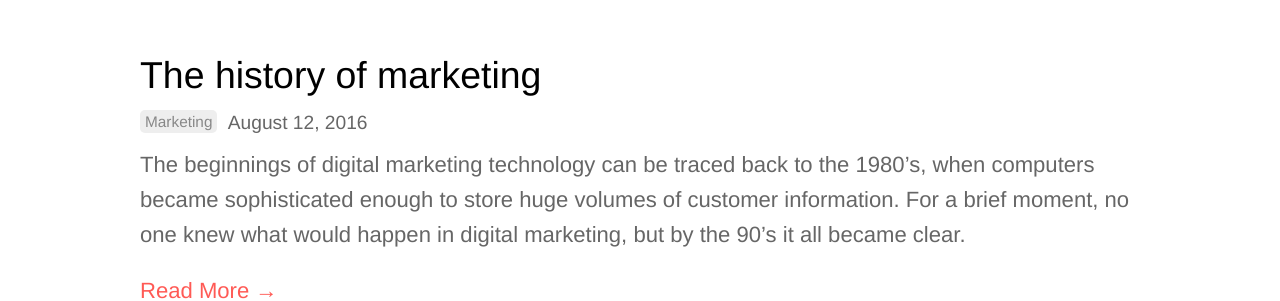
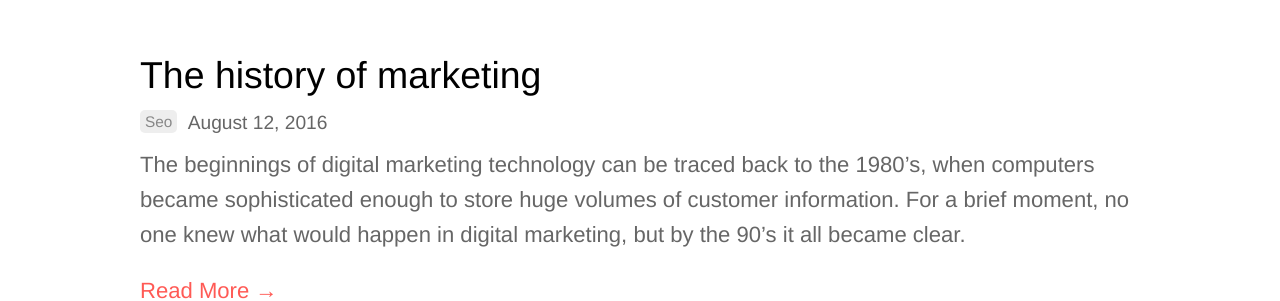
Before and after one commit to seoanalytics/seoanalytics.github.io, a Jekyll site: the page built from blog/index.html, in a window 1280 px wide and 900 px high, scrolled down 394 px. Shown: the part 147-448 px from the top of the window. Built offline with Jekyll 4.4.1, drawn with Linux system fonts in a browser that asks for light colours; the list of posts is cut into pages by our own code.

Commit message:
Updated '_posts/2016-08-12-the-history-of-marketing.md' via CloudCannon

```diff
--- a/_posts/2016-08-12-the-history-of-marketing.md
+++ b/_posts/2016-08-12-the-history-of-marketing.md
@@ -1,7 +1,7 @@
 ---
 title: The history of marketing
 categories:
-  - marketing
+  - SEO
 author_staff_member: james
 show_comments: true
 ---
@@ -18,9 +18,7 @@ The history of marketing is to a large extent a product of Internet's history as
 
 The study of the history of marketing as an academic field emerged only recently. Controversies and disputes abound in the field. The publication in 1976 of the book The History of Marketing Thought, by Robert Bartels marks a turning-point in marketing thought. Since then, academics specializing in marketing decided to imitate economics, distinguishing theory and practice. Two different fields of study emerged:
 
-the history of marketing thought, giving theoretical accounts
-marketing history, focusing on the history of marketing practice
-This division parallels the distinction between the history of economic thought and economic history.
+the history of marketing thought, giving theoretical accountsmarketing history, focusing on the history of marketing practiceThis division parallels the distinction between the history of economic thought and economic history.
 
 ![Clock](https://unsplash.it/960/600?image=175)
 
```
